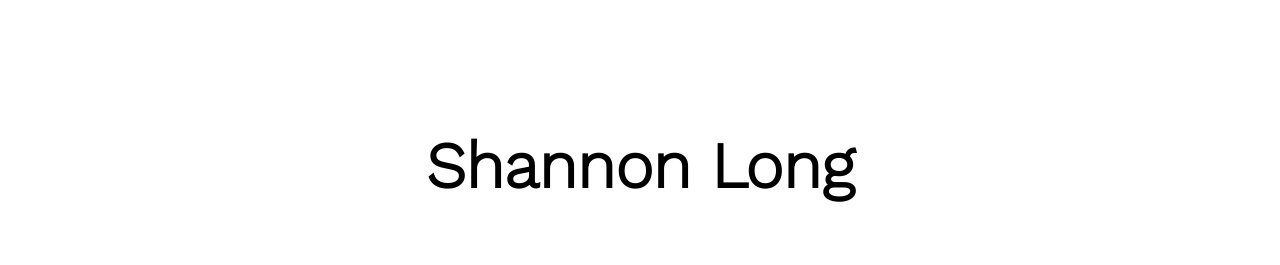
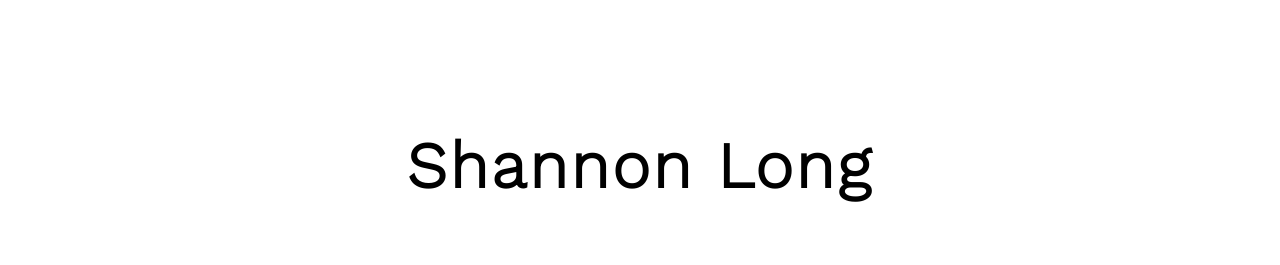
Before and after one commit to shannonlong/shannonlong.github.io, a plain HTML site: page index.html in a window 1280 px wide. Shown: the top 265 px of the page. Drawn offline with nearby package versions, Linux system fonts and the light colour scheme.

Commit message:
head size / space

```diff
--- a/index.css
+++ b/index.css
@@ -14,7 +14,14 @@ h1 {
   width: 100%;
   text-align: center;
   margin: 2em 0 1em;
-  font-size: 4em;
+  font-size: 2.5em;
+  letter-spacing: 0.05em;
+}
+
+@media only screen and (min-width: 800px) {
+  h1  {
+    font-size: 4em;
+  }
 }
 
 .nav-container {
```
